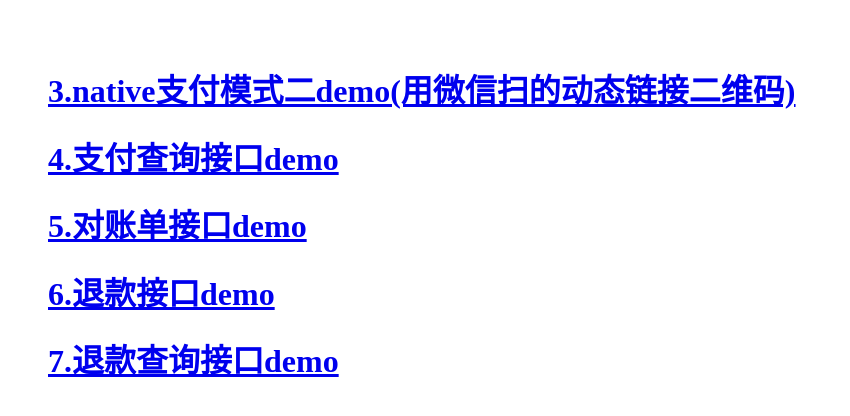
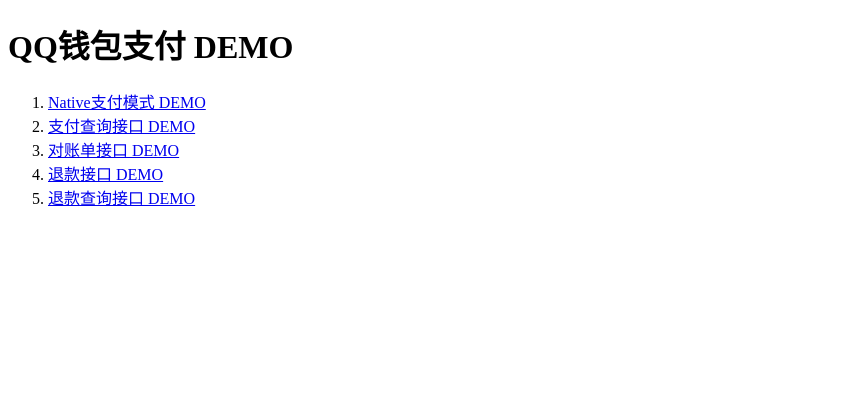
Before and after one commit to tension/QPay-PHP-SDK, a PHP site: page / in a window 1280 px wide. Shown: the top 416 px of the page, without its empty margins (0-850 px from the left). Run offline with PHP 8.4, Linux system fonts and the light colour scheme.

Commit message:
update index.php Grid

```diff
--- a/index.php
+++ b/index.php
@@ -5,15 +5,15 @@
 	<title>QQ钱包支付</title>
 </head>
 <body>
-	</br></br>
-	<div >
-		<ul>
-			<h1><a href="./demo/native_qrcode.php" >3.native支付模式二demo(用微信扫的动态链接二维码)</a></h1>
-			<h1><a href="./demo/order_query.php" >4.支付查询接口demo</a></h1>
-			<h1><a href="./demo/download_bill.php" >5.对账单接口demo</a></h1>
-			<h1><a href="./demo/refund.php" >6.退款接口demo</a></h1>
-			<h1><a href="./demo/refund_query.php" >7.退款查询接口demo</a></h1>
-		</ul>
+	<h1>QQ钱包支付 DEMO</h1>
+	<div>
+		<ol>
+			<li><a href="./demo/native_qrcode.php" >Native支付模式 DEMO</a></li>
+			<li><a href="./demo/order_query.php" >支付查询接口 DEMO</a></li>
+			<li><a href="./demo/download_bill.php" >对账单接口 DEMO</a></li>
+			<li><a href="./demo/refund.php" >退款接口 DEMO</a></li>
+			<li><a href="./demo/refund_query.php" >退款查询接口 DEMO</a></li>
+		</ol>
 	</div>
 </body>
 </html>
```
Also changed, not shown: README.md.
